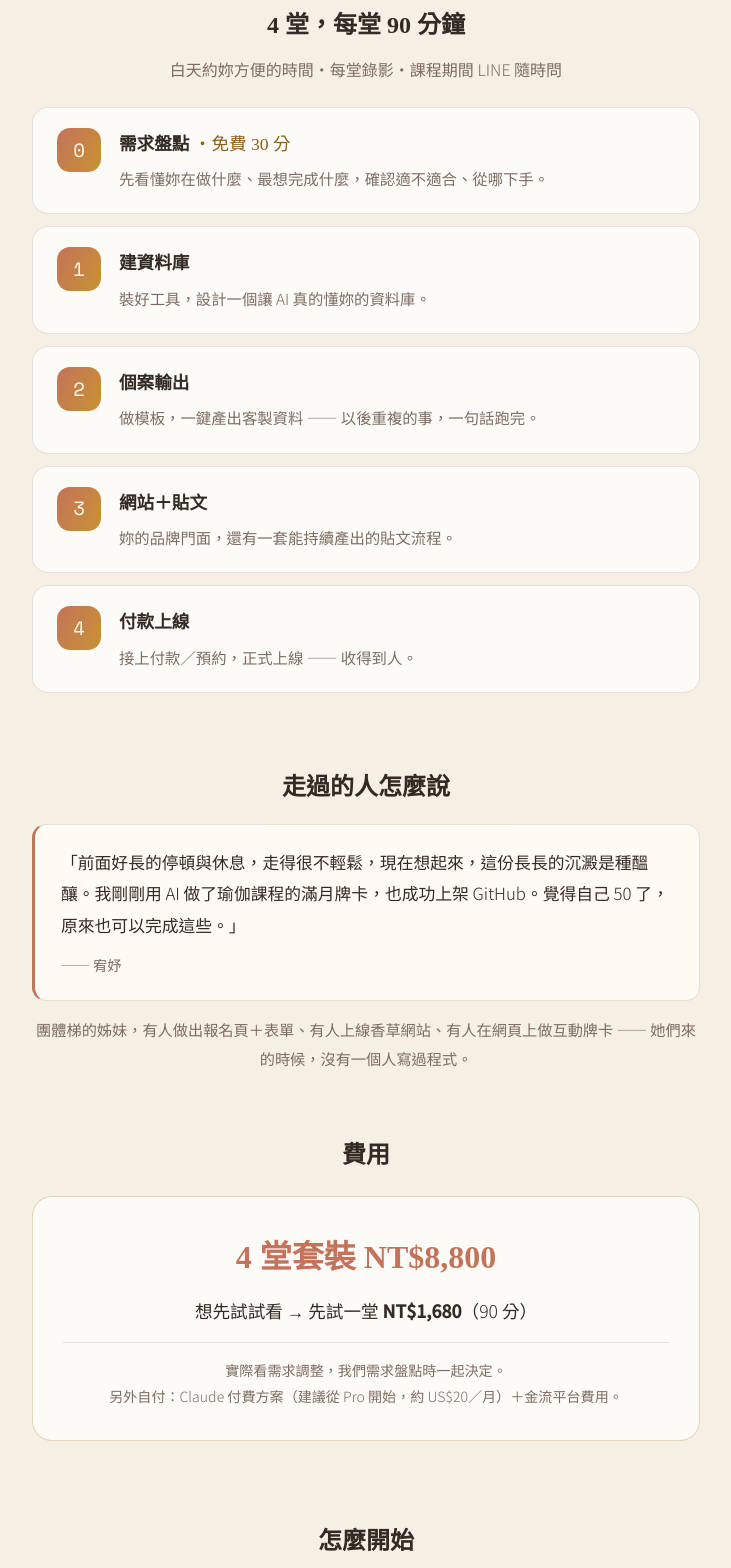
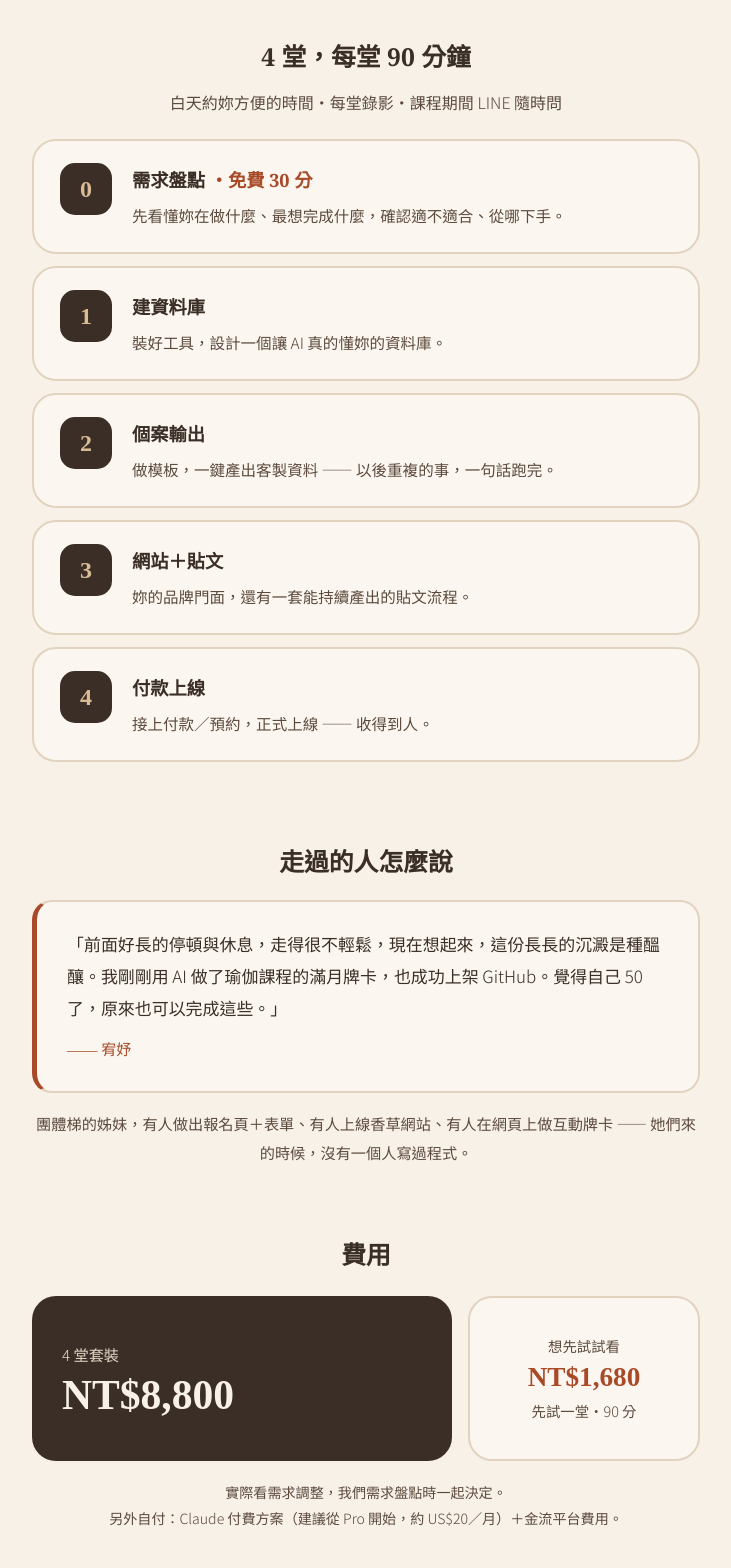
Before and after one commit to milliya1222-coder/ai-workshop, a plain HTML site: page coaching.html in a window 1280 px wide. Shown: the part 938-2506 px from the top of the page, without its empty margins (274-1005 px from the left). Drawn offline with nearby package versions, Linux system fonts and the light colour scheme.

Commit message:
報價頁改成朵朵 PPT 的赤陶/深棕/奶油米配色
Co-Authored-By: Claude Opus 4.8 <noreply@anthropic.com>

```diff
--- a/coaching.html
+++ b/coaching.html
@@ -3,80 +3,83 @@
 <title>一對一 AI 陪跑｜欣妙在陪你</title>
 <meta name="description" content="陪妳把一個真正想完成的作品，從零做到上線、能收到人。4 堂一對一，用妳自己的工作當教材。每季限 5–6 位。">
 <link rel="preconnect" href="https://fonts.googleapis.com"><link rel="preconnect" href="https://fonts.gstatic.com" crossorigin>
-<link href="https://fonts.googleapis.com/css2?family=Noto+Sans+TC:wght@300;400;500&family=Noto+Serif+TC:wght@500;600;700&family=Space+Mono:wght@400&display=swap" rel="stylesheet">
+<link href="https://fonts.googleapis.com/css2?family=Noto+Sans+TC:wght@300;400;500;700&family=Noto+Serif+TC:wght@500;600;700&family=Space+Mono:wght@400&display=swap" rel="stylesheet">
 <style>
   :root{
-    --rose:#C4735A; --rose-bright:#E29B86; --gold:#B07A22; --gold-deep:#8C5F16;
-    --bg:#F6EFE4; --bg2:#FFFBF4; --panel:rgba(255,255,255,.72); --line:rgba(176,122,34,.30);
-    --hair:rgba(90,64,48,.14); --text:#332A24; --muted:#7C6C61;
-    --grad:linear-gradient(120deg,#C4735A 0%,#C79233 100%);
+    --bg:#F7F1E8; --bg-alt:#EFE4D4; --card:#FBF7F0; --card-alt:#F9F3EA;
+    --accent:#A84A28; --dark:#3A2E26; --tan:#D9BC94; --line:#E2D3BF;
+    --text:#3A2E26; --muted:#5C4A3D;
   }
   *{margin:0;padding:0;box-sizing:border-box}
   html{scroll-behavior:smooth}
-  body{font-family:"Noto Sans TC",sans-serif;color:var(--text);background:var(--bg);line-height:1.9;font-weight:300;-webkit-font-smoothing:antialiased;overflow-x:hidden}
-  body::before{content:"";position:fixed;inset:0;z-index:0;pointer-events:none;background:
-    radial-gradient(600px circle at 12% 4%,rgba(226,155,134,.22),transparent 55%),
-    radial-gradient(680px circle at 88% 16%,rgba(232,184,113,.22),transparent 55%)}
-  h1,h2,h3{font-family:"Noto Serif TC",serif}
+  body{font-family:"Noto Sans TC",Arial,sans-serif;color:var(--text);background:var(--bg);line-height:1.9;font-weight:300;-webkit-font-smoothing:antialiased;overflow-x:hidden}
+  h1,h2,h3{font-family:"Noto Serif TC",Georgia,serif;margin:0}
   .wrap{max-width:720px;margin:0 auto;padding:0 26px;position:relative;z-index:2}
-  .grad{background:var(--grad);-webkit-background-clip:text;background-clip:text;-webkit-text-fill-color:transparent}
+  strong{font-weight:500;color:var(--accent)}
 
-  header{text-align:center;padding:60px 0 20px}
-  header img{height:48px;margin:0 auto 22px;display:block;filter:brightness(.86) saturate(1.12)}
-  .eyebrow{font-family:"Space Mono",monospace;font-size:.72rem;letter-spacing:.3em;color:var(--gold);
-    border:1px solid var(--line);border-radius:999px;padding:7px 18px;display:inline-block;margin-bottom:22px;background:var(--panel)}
-  header h1{font-size:2.3rem;font-weight:700;line-height:1.4;letter-spacing:.02em;margin-bottom:16px}
-  header .sub{color:var(--muted);font-size:1.08rem;max-width:560px;margin:0 auto}
-  .cta{display:inline-block;background:var(--grad);color:#FFF8EE;font-weight:500;text-decoration:none;
-    border-radius:999px;padding:15px 38px;margin-top:26px;box-shadow:0 10px 26px -10px rgba(140,95,22,.5);font-size:1.02rem}
-  .limit{display:block;margin-top:14px;font-size:.9rem;color:var(--rose)}
+  header{text-align:center;padding:62px 0 20px;background:var(--bg)}
+  header img{height:48px;margin:0 auto 22px;display:block;object-fit:contain}
+  .eyebrow{font-family:"Space Mono",monospace;font-size:.72rem;letter-spacing:.28em;color:var(--accent);
+    border:1px solid var(--line);border-radius:999px;padding:7px 18px;display:inline-block;margin-bottom:22px;background:var(--card)}
+  header h1{font-size:2.4rem;font-weight:700;line-height:1.35;letter-spacing:.02em;margin-bottom:16px}
+  header h1 .hl{color:var(--accent)}
+  header .sub{color:var(--muted);font-size:1.08rem;max-width:560px;margin:0 auto;font-weight:300}
+  header .sub strong{color:var(--text);font-weight:500}
+  .cta{display:inline-block;background:var(--accent);color:#FBF5EC;font-weight:500;text-decoration:none;
+    border-radius:999px;padding:15px 40px;margin-top:26px;box-shadow:0 12px 26px -12px rgba(168,74,40,.6);font-size:1.02rem;transition:transform .2s}
+  .cta:hover{transform:translateY(-2px)}
+  .limit{display:block;margin-top:14px;font-size:.9rem;color:var(--accent);letter-spacing:.02em}
 
-  section{padding:30px 0;position:relative;z-index:2}
-  h2{font-size:1.5rem;font-weight:600;margin-bottom:6px;text-align:center}
+  section{padding:32px 0;position:relative;z-index:2}
+  h2{font-size:1.55rem;font-weight:700;margin-bottom:6px;text-align:center}
   .lead{text-align:center;color:var(--muted);max-width:560px;margin:0 auto 22px}
 
-  .promise{background:linear-gradient(160deg,rgba(196,115,90,.14),var(--panel));border:1px solid var(--line);
-    border-radius:20px;padding:34px 30px;text-align:center;margin:20px 0}
-  .promise .big{font-family:"Noto Serif TC",serif;font-size:1.45rem;font-weight:600;line-height:1.6}
-  .promise .small{color:var(--muted);margin-top:12px}
+  /* 承諾：赤陶強調段（對應 PPT 的 accent slide） */
+  .promise{background:var(--accent);color:#FBF5EC;border-radius:24px;padding:40px 32px;text-align:center;margin:20px 0}
+  .promise .big{font-family:"Noto Serif TC",serif;font-size:1.5rem;font-weight:700;line-height:1.55}
+  .promise .small{color:#F6E7D8;margin-top:14px;font-weight:300}
 
   .who{display:grid;grid-template-columns:1fr 1fr;gap:16px;margin-top:8px}
-  .who .card{background:var(--panel);border:1px solid var(--hair);border-radius:16px;padding:22px 24px}
-  .who .card h3{font-size:1.12rem;color:var(--rose);margin-bottom:8px}
+  .who .card{background:var(--card);border:2px solid var(--line);border-radius:24px;padding:26px 28px}
+  .who .card h3{font-size:1.14rem;color:var(--accent);margin-bottom:8px;font-weight:600}
+  .who .card p{color:var(--muted)}
   @media(max-width:600px){.who{grid-template-columns:1fr}}
 
-  .steps{counter-reset:s;margin-top:8px}
-  .step{display:flex;gap:18px;align-items:flex-start;background:var(--panel);border:1px solid var(--hair);
-    border-radius:16px;padding:20px 24px;margin-bottom:12px}
-  .step .n{flex:0 0 auto;width:44px;height:44px;border-radius:13px;background:var(--grad);color:#FFF8EE;
-    font-family:"Space Mono",monospace;font-size:1.2rem;display:flex;align-items:center;justify-content:center}
-  .step h3{font-size:1.1rem;font-weight:600;margin-bottom:3px}
-  .step p{color:var(--muted);font-size:.96rem}
-  .step .free{color:var(--gold-deep);font-weight:500}
+  .steps{margin-top:8px}
+  .step{display:flex;gap:20px;align-items:flex-start;background:var(--card);border:2px solid var(--line);
+    border-radius:24px;padding:22px 26px;margin-bottom:12px}
+  .step .n{flex:0 0 auto;width:52px;height:52px;border-radius:15px;background:var(--dark);color:var(--tan);
+    font-family:"Noto Serif TC",serif;font-weight:700;font-size:1.5rem;display:flex;align-items:center;justify-content:center;line-height:1}
+  .step h3{font-size:1.14rem;font-weight:600;margin-bottom:3px}
+  .step p{color:var(--muted);font-size:.97rem}
+  .step .free{color:var(--accent);font-weight:600}
 
-  .quote{background:var(--bg2);border:1px solid var(--hair);border-left:3px solid var(--rose);
-    border-radius:14px;padding:22px 26px;margin:14px 0}
-  .quote p{font-size:1.05rem;line-height:1.85}
-  .quote .by{display:block;margin-top:10px;color:var(--muted);font-size:.9rem}
-  .works{color:var(--muted);font-size:.95rem;text-align:center;margin-top:14px}
+  .quote{background:var(--card);border:2px solid var(--line);border-left:5px solid var(--accent);
+    border-radius:20px;padding:26px 30px;margin:14px 0}
+  .quote p{font-size:1.06rem;line-height:1.9}
+  .quote .by{display:block;margin-top:12px;color:var(--accent);font-size:.95rem;font-weight:500;font-family:"Noto Serif TC",serif}
+  .works{color:var(--muted);font-size:.95rem;text-align:center;margin-top:16px}
 
-  .how-row{display:flex;flex-wrap:wrap;gap:10px;justify-content:center;margin:14px 0}
-  .pill{background:var(--panel);border:1px solid var(--hair);border-radius:999px;padding:9px 18px;font-size:.92rem}
+  /* 費用：深棕主卡＋奶油副卡（對應 PPT price slide） */
+  .price-row{display:flex;gap:16px;align-items:stretch;margin:18px 0}
+  .price-main{flex:2;background:var(--dark);color:#F7F1E8;border-radius:24px;padding:34px 30px;display:flex;flex-direction:column;justify-content:center}
+  .price-main .label{font-size:.95rem;color:#E6D8C5;margin-bottom:6px}
+  .price-main .big{font-family:"Noto Serif TC",serif;font-size:2.6rem;font-weight:700;line-height:1}
+  .price-side{flex:1;background:var(--card);border:2px solid var(--line);border-radius:24px;padding:34px 24px;display:flex;flex-direction:column;justify-content:center;text-align:center}
+  .price-side .label{font-size:.9rem;color:var(--muted)}
+  .price-side .mid{font-family:"Noto Serif TC",serif;font-size:1.7rem;font-weight:700;color:var(--accent);line-height:1.1;margin:4px 0}
+  .price-note{text-align:center;color:var(--muted);font-size:.88rem;margin-top:4px}
+  @media(max-width:560px){.price-row{flex-direction:column}}
 
-  .price{background:var(--panel);border:1px solid var(--line);border-radius:20px;padding:30px;margin:18px 0;text-align:center}
-  .price .main{font-family:"Noto Serif TC",serif;font-size:2rem;font-weight:700;color:var(--rose)}
-  .price .try{font-size:1.1rem;margin-top:6px}
-  .price .note{color:var(--muted);font-size:.88rem;margin-top:14px;padding-top:14px;border-top:1px solid var(--hair)}
-
-  footer{text-align:center;padding:50px 20px;color:var(--muted);font-size:.86rem;border-top:1px solid var(--hair);margin-top:30px;position:relative;z-index:2}
-  footer a{color:var(--rose);text-decoration:none}
+  footer{text-align:center;padding:52px 20px;color:var(--muted);font-size:.86rem;border-top:1px solid var(--line);margin-top:34px;position:relative;z-index:2;background:var(--bg-alt)}
+  footer a{color:var(--accent);text-decoration:none;font-weight:500}
 </style>
 </head><body>
 
 <header class="wrap">
   <img src="logo.png" alt="欣妙在陪你 ・ Birth with Milliya">
   <span class="eyebrow">ONE ON ONE</span>
-  <h1>一對一 <span class="grad">AI 陪跑</span></h1>
+  <h1>一對一 <span class="hl">AI 陪跑</span></h1>
   <p class="sub">陪妳把一個<strong>真正想完成的作品</strong>，從零做到上線、能收到人。<br>4 堂一對一，用妳自己的工作當教材。</p>
   <a class="cta" href="https://docs.google.com/forms/d/e/1FAIpQLSfuBdFMzdau5tQSvB5m1k6kwiQR8xWo0WWyO-ocx0BtgZ8hjw/viewform">我想聊聊・填申請</a>
   <span class="limit">這一季只收 5–6 位 🌷</span>
@@ -126,11 +129,18 @@
 
   <section>
     <h2>費用</h2>
-    <div class="price">
-      <p class="main">4 堂套裝 NT$8,800</p>
-      <p class="try">想先試試看 → 先試一堂 <strong>NT$1,680</strong>（90 分）</p>
-      <p class="note">實際看需求調整，我們需求盤點時一起決定。<br>另外自付：Claude 付費方案（建議從 Pro 開始，約 US$20／月）＋金流平台費用。</p>
+    <div class="price-row">
+      <div class="price-main">
+        <p class="label">4 堂套裝</p>
+        <p class="big">NT$8,800</p>
+      </div>
+      <div class="price-side">
+        <p class="label">想先試試看</p>
+        <p class="mid">NT$1,680</p>
+        <p class="label">先試一堂・90 分</p>
+      </div>
     </div>
+    <p class="price-note">實際看需求調整，我們需求盤點時一起決定。<br>另外自付：Claude 付費方案（建議從 Pro 開始，約 US$20／月）＋金流平台費用。</p>
   </section>
 
   <section style="text-align:center">
```
